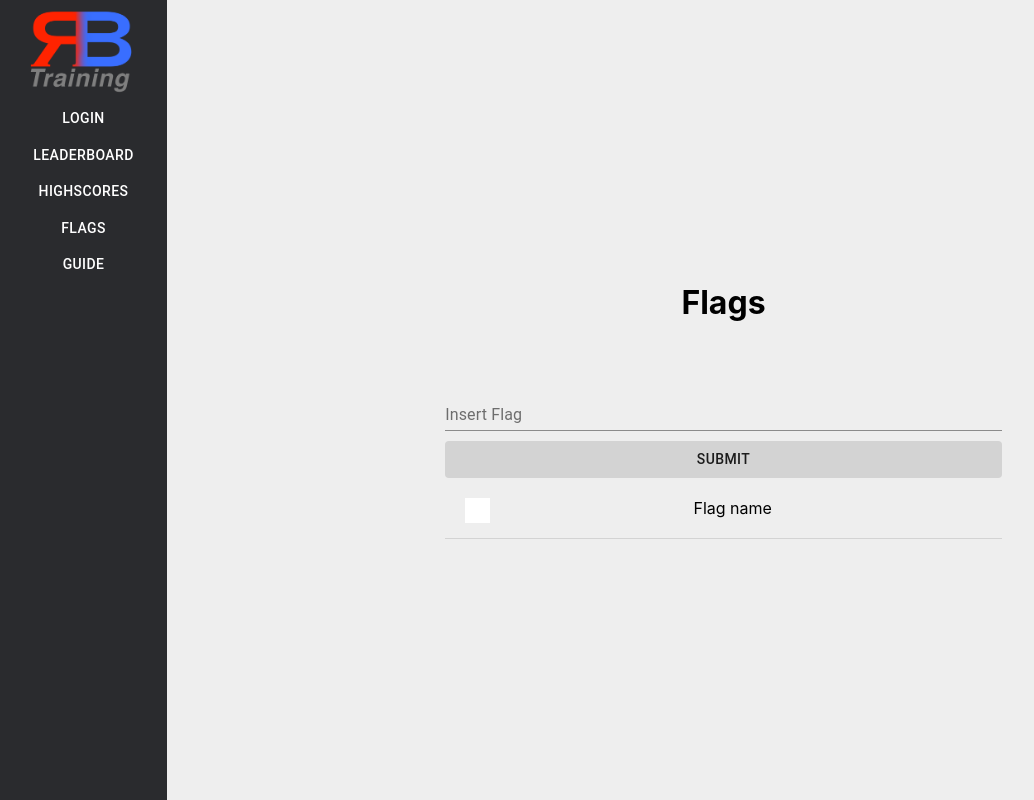
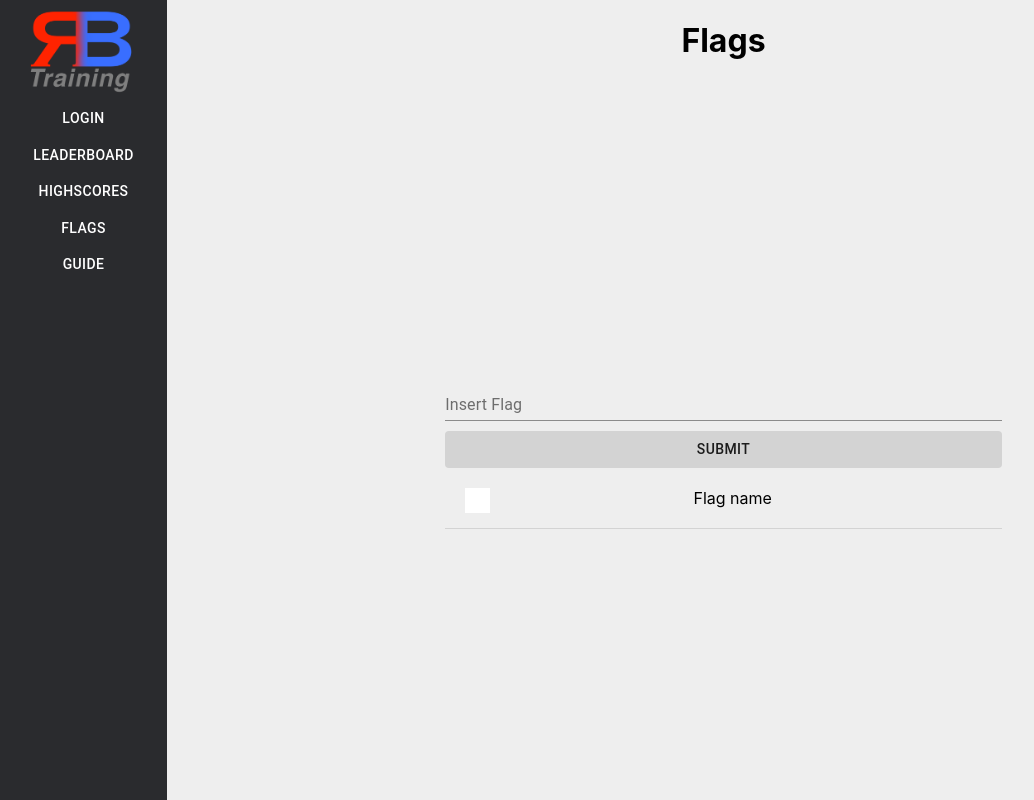
Before and after one commit to Fontys-Blue-Teaming-training/trainee-interface, a React (Create React App) app: page /flags in a window 1280 px wide. Shown: the whole page, without its empty margins (0-1034 px from the left). Built offline with nearby package versions, Linux system fonts and the light colour scheme.

Commit message:
layout changes, leaderboard features

```diff
--- a/src/App.css
+++ b/src/App.css
@@ -1,4 +1,31 @@
+.wrapper {
+  display: grid;
+  grid-template-rows: 1fr 9fr;
+  height: 100%;
+
+}
+
+.body {
+  display: flex;
+  width: 100%;
+  overflow: auto;
+}
+
+.body-flex {
+  display: flex;
+  flex-wrap: wrap;
+  justify-content: center;
+  margin: auto;
+  padding: 10px;
+  text-align: center;
+  padding: 10px !important;
+}
+
 .alert {
   color: red;
   padding: 10px;
 }
+
+.title {
+  text-align: center;
+}
--- a/src/components/flags-overview/FlagsOverview.css
+++ b/src/components/flags-overview/FlagsOverview.css
@@ -1,17 +1,4 @@
-.flags-wrapper {
-    display: flex;
-    width: 100%;
-    height: 100%;
-    flex-wrap: wrap;
-}
-
 .flags {
-    margin: auto;
-    padding: 10px;
-    display: flex;
-    flex-wrap: wrap;
-    justify-content: center;
-    text-align: center;
     width: 50%;
 }
 
--- a/src/components/flags-overview/FlagsOverview.tsx
+++ b/src/components/flags-overview/FlagsOverview.tsx
@@ -41,9 +41,12 @@ const FlagsOverview = () => {
     }
 
     return (
-        <div className="flags-wrapper">
-            <div className="flags">
-                <h1 className="page-title">Flags</h1>
+        <div className="wrapper">
+            <div className="title">
+                <h1>Flags</h1>
+            </div>
+            <div className="body">
+                <div className="body-flex flags">
                     <div className="alert">{alert}</div>
                     <TextField onChange={(event) => changeFlagInput(event.target.value)} className="flag-input" id="standard-basic" label="Insert Flag" variant="standard" />
                     <Button onClick={submitFlag} className="submit-flag">Submit</Button>
@@ -56,7 +59,7 @@ const FlagsOverview = () => {
                             Flag name
                         </div>
                     </div>
-
+                </div>
             </div>
         </div>
     )
--- a/src/components/guide/Guide.tsx
+++ b/src/components/guide/Guide.tsx
@@ -2,8 +2,15 @@ import './Guide.css';
 
 const Guide = () => {
     return (
-        <div>
-            guide
+        <div className="wrapper">
+            <div className="title">
+                <h1>Guide</h1>
+            </div>
+            <div className="body">
+                <div className="body-flex">
+                    Body
+                </div>
+            </div>
         </div>
     )
 }
--- a/src/components/leaderboard/Leaderboard.css
+++ b/src/components/leaderboard/Leaderboard.css
@@ -1,21 +1,7 @@
-.leaderboard-wrapper {
-    display: flex;
-    width: 100%;
-    height: 100%;
-    flex-wrap: wrap;
-}
-
-
 .table-head {
     background-color: lightgray;
 }
 
 .leaderboard {
-    margin: auto;
-    padding: 10px;
-    display: flex;
-    flex-wrap: wrap;
-    justify-content: center;
-    text-align: center;
     width: 80%;
 }
--- a/src/components/leaderboard/Leaderboard.tsx
+++ b/src/components/leaderboard/Leaderboard.tsx
@@ -4,7 +4,7 @@ import TableContainer from '@mui/material/TableContainer';
 import TableHead from '@mui/material/TableHead';
 import { styled, TableCell, TableRow } from '@material-ui/core';
 import { tableCellClasses } from '@mui/material';
-import { useContext, useEffect } from 'react';
+import { useContext, useEffect, useState } from 'react';
 import { TraineeInterfaceContext } from '../../context/TraineeInterfaceContext';
 import './Leaderboard.css';
 import { ScenarioHttpClient } from '../../service/ScenarioHttpClient';
@@ -13,6 +13,7 @@ import { LeaderBoardEntry } from '../../model/LeaderboardEntry';
 const Leaderboard = () => {
 
     const { leaderboard, setLeaderboard } = useContext(TraineeInterfaceContext);
+    const [alert, setAlert] = useState('');
     const scenarioClient = new ScenarioHttpClient();
 
     const StyledTableRow = styled(TableRow)(({ theme }) => ({
@@ -58,6 +59,7 @@ const Leaderboard = () => {
     ];
 
     useEffect(() => {
+        setTimeout(() => {
             scenarioClient.fetchLeaderBoard(1)
                 .then((res: any) => {
                     if (res['success']) {
@@ -79,12 +81,21 @@ const Leaderboard = () => {
 
                         setLeaderboard(leaderboardArray as LeaderBoardEntry[]);
                     }
+                    else {
+                        setAlert(res['message']);
+                    }
                 })
-    }, []);
+        }, 1000);
+    });
 
     return (
-        <div className="leaderboard-wrapper">
-            <div className="leaderboard">
+        <div className="wrapper">
+            <div className="title">
+                <h1>Leaderboard</h1>
+            </div>
+            <div className="body">
+                <div className="leaderboard body-flex">
+                    <div>{alert}</div>
                     <TableContainer sx={{ maxHeight: 440 }}>
                         <Table>
                             <TableHead className="table-head">
@@ -126,6 +137,8 @@ const Leaderboard = () => {
                     </TableContainer>
                 </div>
             </div>
+
+        </div>
     )
 }
 export default Leaderboard;
--- a/src/components/login/Login.css
+++ b/src/components/login/Login.css
@@ -1,21 +1,6 @@
-.login-wrapper {
-    display: flex;
-    width: 100%;
-    height: 100%;
-}
-
-.login-form {
-    margin: auto;
-    padding: 10px;
-    display: flex;
-    justify-content: center;
-    text-align: center;
-    padding: 10px !important;
-}
 
 .team-name-input {
     width: 100%;
-
 }
 
 .submit-team-name {
--- a/src/components/login/Login.tsx
+++ b/src/components/login/Login.tsx
@@ -1,5 +1,5 @@
-import { Button, Paper, TextField } from '@material-ui/core';
-import { useContext, useEffect, useState } from 'react';
+import { Button, TextField } from '@material-ui/core';
+import { useContext, useState } from 'react';
 import { TraineeInterfaceContext } from '../../context/TraineeInterfaceContext';
 import { Team } from '../../model/Team';
 import { TeamHttpClient } from '../../service/TeamHttpClient';
@@ -38,13 +38,17 @@ const Login = () => {
     }
 
     return (
-        <div className="login-wrapper">
-            <div className="login-form">
-                <div>
-                    <h1>Log In</h1>
-                    <div className="alert">{alert}</div>
-                    <TextField onChange={(event) => changeTeamName(event.target.value)} className="team-name-input" id="standard-basic" label="Team Name" variant="standard" />
-                    <Button onClick={login} className="submit-team-name">Submit</Button>
+        <div className="wrapper">
+            <div className="title">
+                <h1>Log In</h1>
+            </div>
+            <div className="body">
+                <div className="body-flex">
+                    <div>
+                        <div className="alert">{alert}</div>
+                        <TextField onChange={(event) => changeTeamName(event.target.value)} className="team-name-input" id="standard-basic" label="Team Name" variant="standard" />
+                        <Button onClick={login} className="submit-team-name">Submit</Button>
+                    </div>
                 </div>
             </div>
         </div>
--- a/src/components/timer/Timer.tsx
+++ b/src/components/timer/Timer.tsx
@@ -1,3 +1,5 @@
+import './Timer.css';
+
 const Timer = () => {
 
 }
```
Also changed, not shown: src/components/timer/Timer.css (added). Lines whose indentation alone changed are shown as unchanged.
